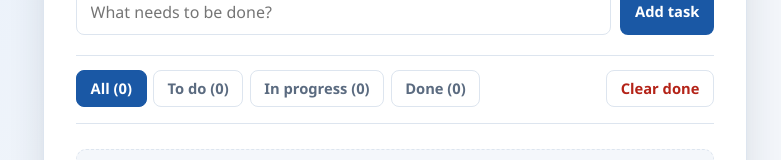
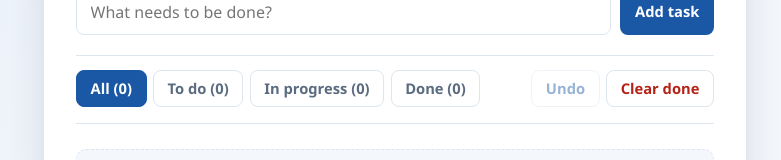
Before and after one commit to olcanaskar/mis233-assignment3, a React (Vite) app: page / in a window 1280 px wide. Shown: the part 179-339 px from the top of the page, without its empty margins (245-1026 px from the left). Built offline with nearby package versions, Linux system fonts and the light colour scheme.

Commit message:
feat: add Undo button

```diff
--- a/src/App.tsx
+++ b/src/App.tsx
@@ -103,6 +103,15 @@ export default function App() {
           counts={counts}
           dispatch={dispatch}
         />
+        <div className="history-actions">
+          <button
+            type="button"
+            className="undo"
+            onClick={() => dispatch({ type: 'undo' })}
+            disabled={state.past.length === 0}
+          >
+            Undo
+          </button>
           <button
             type="button"
             className="clear-done"
@@ -111,6 +120,7 @@ export default function App() {
             Clear done
           </button>
         </div>
+      </div>
 
       <TaskList tasks={visibleTasks} dispatch={dispatch} />
     </main>
--- a/src/styles.css
+++ b/src/styles.css
@@ -93,6 +93,11 @@ button {
   color: #fff;
 }
 
+button:disabled {
+  opacity: 0.45;
+  cursor: not-allowed;
+}
+
 .add-form button:hover {
   background: var(--accent-dark);
 }
@@ -133,13 +138,29 @@ button {
   color: #fff;
 }
 
+.history-actions {
+  display: flex;
+  gap: 0.4rem;
+}
+
+.undo {
+  background: #fff;
+  border-color: var(--rule);
+  color: var(--accent);
+}
+
+.undo:hover:not(:disabled) {
+  background: #eef4fc;
+  border-color: var(--accent);
+}
+
 .clear-done {
   background: #fff;
   border-color: var(--rule);
   color: #b42318;
 }
 
-.clear-done:hover {
+.clear-done:hover:not(:disabled) {
   background: #fef3f2;
   border-color: #d92d20;
 }
```
Lines whose indentation alone changed are shown as unchanged.
